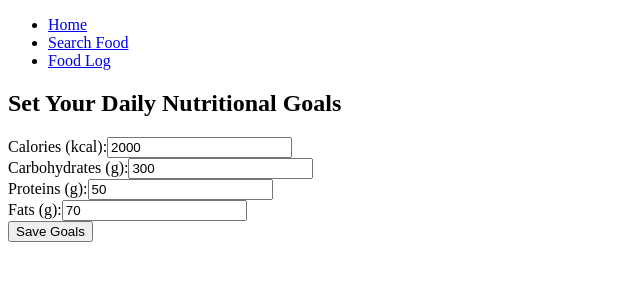
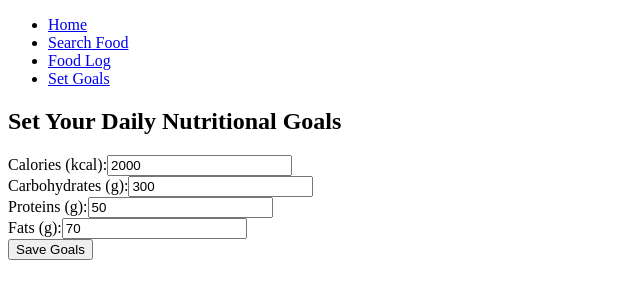
Before and after one commit to prem-kumar-sharma/food-log-app, a React (Create React App) app: page /goals in a window 1280 px wide. Shown: the top 300 px of the page, without its empty margins (0-640 px from the left). Built offline with nearby package versions, Linux system fonts and the light colour scheme; the HTML template or start-up script is replaced by a standard one.

Commit message:
Add Set Goal

```diff
--- a/src/App.css
+++ b/src/App.css
@@ -415,3 +415,61 @@ body {
       width: 100%;
     }
   }
+
+  /* Set Goals Page */
+.set-goals-container {
+    padding: 40px 20px;
+    background-color: #f4f7fc;
+    border-radius: 15px;
+    box-shadow: 0 10px 20px rgba(0, 0, 0, 0.1);
+    max-width: 500px;
+    margin: 0 auto;
+    text-align: center;
+  }
+
+  .set-goals-container h2 {
+    font-size: 2em;
+    color: #007bff;
+    margin-bottom: 30px;
+  }
+
+  .goal-input {
+    margin-bottom: 20px;
+    text-align: left;
+  }
+
+  .goal-input label {
+    font-size: 1.2em;
+    color: #495057;
+  }
+
+  .goal-input input {
+    width: 100%;
+    padding: 10px;
+    border-radius: 5px;
+    border: 1px solid #ced4da;
+    margin-top: 5px;
+    font-size: 1em;
+  }
+
+  .save-goals-btn {
+    padding: 15px 30px;
+    background-color: #28a745;
+    color: white;
+    border: none;
+    border-radius: 5px;
+    font-size: 1.2em;
+    cursor: pointer;
+    transition: background-color 0.3s ease;
+  }
+
+  .save-goals-btn:hover {
+    background-color: #218838;
+  }
+
+  .dashboard-image {
+    width: 100%;          /* Set the image to take up the full width of the container */
+    height: 200px;        /* Set a fixed height for all images */
+    object-fit: cover;    /* Ensure the image covers the area without distortion */
+    border-radius: 10px;  /* Optional: Add rounded corners to the images */
+  }
--- a/src/App.js
+++ b/src/App.js
@@ -4,7 +4,7 @@ import Navbar from './components/Navbar';
 import Home from './pages/Home';
 import FoodSearch from './components/FoodSearch';
 import LogPage from './pages/LogPage';
-import NutritionalGoals from './components/NutritionalGoals';  // Import the component
+import SetGoalsPage from './pages/SetGoalsPage';  // Import the Set Goals page
 
 function App() {
   const [foodLog, setFoodLog] = useState([]);
@@ -34,10 +34,6 @@ function App() {
     setFoodLog([...foodLog, foodItem]);
   };
 
-  const saveGoals = (newGoals) => {
-    setGoals(newGoals);
-  };
-
   return (
     <Router>
       <Navbar />
@@ -46,7 +42,7 @@ function App() {
           <Route path="/" element={<Home />} />
           <Route path="/search" element={<FoodSearch onAddFood={addFoodToLog} />} />
           <Route path="/log" element={<LogPage foodLog={foodLog} goals={goals} />} />  {/* Pass goals to LogPage */}
-          <Route path="/goals" element={<NutritionalGoals onSaveGoals={saveGoals} />} />  {/* Add Goals route */}
+          <Route path="/goals" element={<SetGoalsPage />} />
         </Routes>
       </div>
     </Router>
--- a/src/components/Navbar.js
+++ b/src/components/Navbar.js
@@ -6,8 +6,9 @@ const Navbar = () => {
     <nav>
       <ul>
         <li><Link to="/">Home</Link></li>
-        <li><Link to="/search">Search Food</Link></li>  {/* Link to Search page */}
+        <li><Link to="/search">Search Food</Link></li>
         <li><Link to="/log">Food Log</Link></li>
+        <li><Link to="/goals">Set Goals</Link></li>  {/* Link to Set Goals page */}
       </ul>
     </nav>
   );
--- a/src/pages/Home.js
+++ b/src/pages/Home.js
@@ -36,6 +36,19 @@ const Home = () => {
             <button className="dashboard-btn">Go to Food Log</button>
           </Link>
         </div>
+
+        <div className="dashboard-card">
+          <img
+            src="https://media.stack.com/stack-content/uploads/2016/12/12033000/Nutrition-Goals-STACK.jpg"
+            alt="Set Goals"
+            className="dashboard-image"
+          />
+          <h2>Set Goals</h2>
+          <p>Set your daily nutritional goals to stay on track.</p>
+          <Link to="/goals">
+            <button className="dashboard-btn">Set Goals Now</button>
+          </Link>
+        </div>
       </div>
     </div>
   );
--- /dev/null
+++ b/src/pages/SetGoalsPage.js
@@ -0,0 +1,55 @@
+import React, { useState, useEffect } from 'react';
+
+const SetGoalsPage = () => {
+  const [goals, setGoals] = useState({
+    calories: 2000,
+    carbohydrates: 300,
+    proteins: 50,
+    fats: 70,
+  });
+
+  useEffect(() => {
+    const storedGoals = localStorage.getItem('nutritionalGoals');
+    if (storedGoals) {
+      setGoals(JSON.parse(storedGoals));
+    }
+  }, []);
+
+  const handleChange = (e) => {
+    const { name, value } = e.target;
+    setGoals({
+      ...goals,
+      [name]: value,
+    });
+  };
+
+  const handleSave = () => {
+    localStorage.setItem('nutritionalGoals', JSON.stringify(goals));
+    alert('Nutritional goals saved successfully!');
+  };
+
+  return (
+    <div className="set-goals-container">
+      <h2>Set Your Daily Nutritional Goals</h2>
+      <div className="goal-input">
+        <label>Calories (kcal):</label>
+        <input type="number" name="calories" value={goals.calories} onChange={handleChange} />
+      </div>
+      <div className="goal-input">
+        <label>Carbohydrates (g):</label>
+        <input type="number" name="carbohydrates" value={goals.carbohydrates} onChange={handleChange} />
+      </div>
+      <div className="goal-input">
+        <label>Proteins (g):</label>
+        <input type="number" name="proteins" value={goals.proteins} onChange={handleChange} />
+      </div>
+      <div className="goal-input">
+        <label>Fats (g):</label>
+        <input type="number" name="fats" value={goals.fats} onChange={handleChange} />
+      </div>
+      <button className="save-goals-btn" onClick={handleSave}>Save Goals</button>
+    </div>
+  );
+};
+
+export default SetGoalsPage;
```
